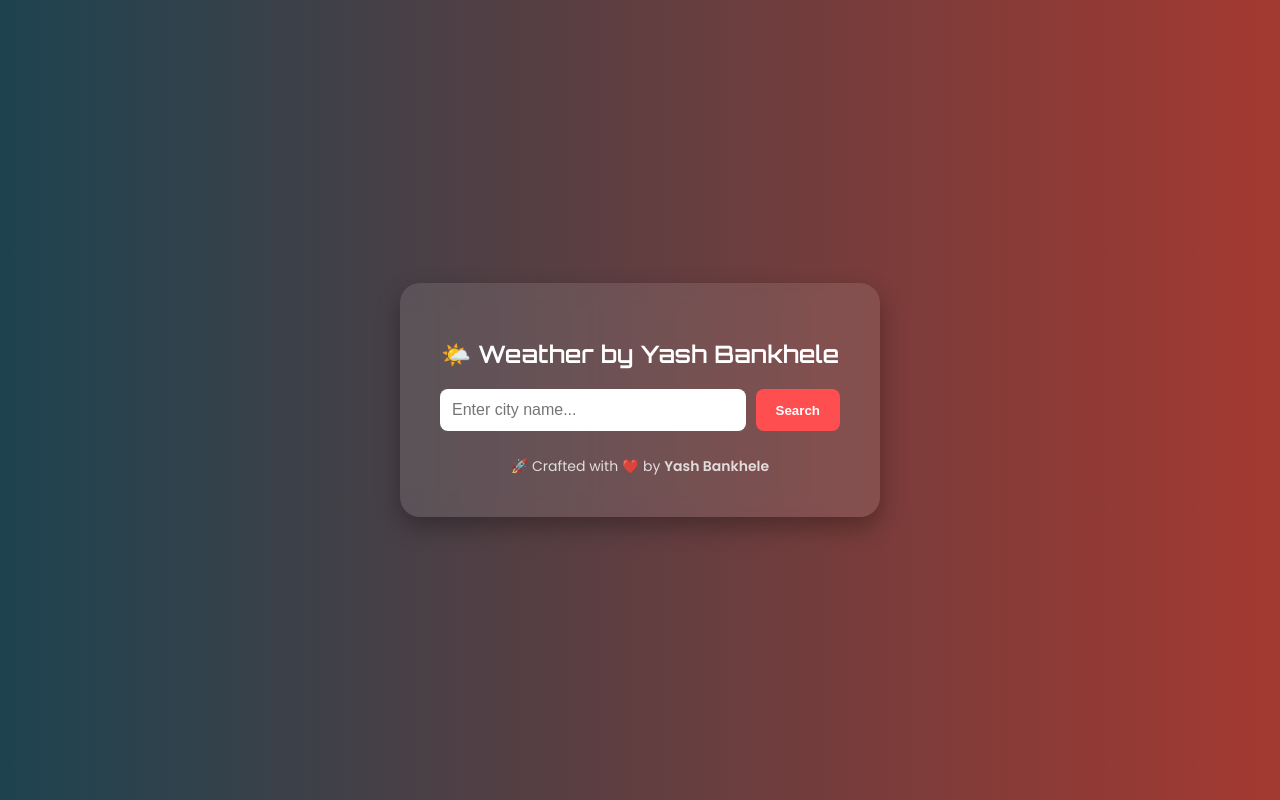
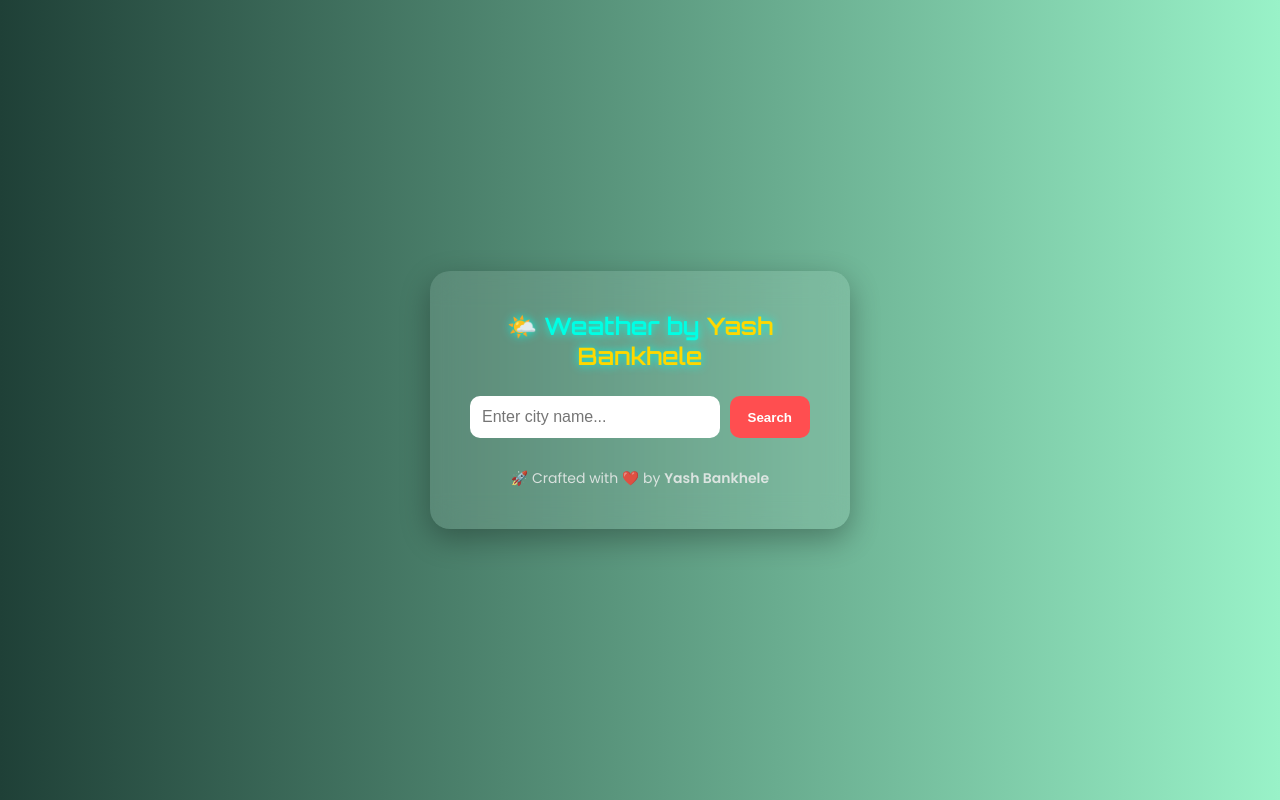
Before and after one commit to yashbankhele/ShoppingWebsite, a plain HTML site: page index.html in a window 1280 px wide. Drawn offline with Linux system fonts and the light colour scheme.

Commit message:
Update style.css

```diff
--- a/style.css
+++ b/style.css
@@ -1,37 +1,43 @@
-body {
+/* Reset */
+* {
   margin: 0;
   padding: 0;
+  box-sizing: border-box;
+}
+
+body {
   font-family: 'Poppins', sans-serif;
-  background: linear-gradient(to right, #1d4350, #a43931);
+  background: linear-gradient(to right, #1f4037, #99f2c8);
   height: 100vh;
   display: flex;
   justify-content: center;
   align-items: center;
+  color: #fff;
 }
 
 .container {
   background: rgba(255, 255, 255, 0.1);
+  backdrop-filter: blur(15px);
+  border-radius: 20px;
   padding: 40px;
-  border-radius: 20px;
-  backdrop-filter: blur(10px);
-  box-shadow: 0 10px 25px rgba(0,0,0,0.3);
   width: 90%;
-  max-width: 400px;
-  color: white;
+  max-width: 420px;
+  box-shadow: 0 10px 30px rgba(0,0,0,0.3);
   text-align: center;
-  animation: fadeIn 1s ease;
+  animation: fadeIn 1s ease-in;
 }
 
-h1 {
+.main-heading {
   font-family: 'Orbitron', sans-serif;
-  margin-bottom: 20px;
   font-size: 24px;
+  margin-bottom: 25px;
+  color: #00ffe5;
+  text-shadow: 0 0 10px #00ffe5;
 }
 
-.shrish {
-  color: #ffd700;
+.author-name {
+  color: gold;
   font-weight: bold;
-  letter-spacing: 1px;
 }
 
 .search-box {
@@ -43,38 +49,41 @@ h1 {
 input {
   flex: 1;
   padding: 12px;
+  border-radius: 10px;
   border: none;
-  border-radius: 8px;
   font-size: 16px;
 }
 
 button {
-  padding: 12px 20px;
+  padding: 12px 18px;
   border: none;
-  background: #ff4e50;
+  border-radius: 10px;
+  background-color: #ff4e50;
   color: white;
-  border-radius: 8px;
   font-weight: bold;
   cursor: pointer;
-  transition: background 0.3s;
+  transition: all 0.3s ease;
 }
 
 button:hover {
-  background: #e63946;
+  background-color: #00ffe5;
+  color: black;
+  box-shadow: 0 0 15px #00ffe5;
 }
 
 .weather-card {
-  animation: slideUp 0.5s ease forwards;
+  animation: slideUp 0.6s ease forwards;
+  opacity: 0;
 }
 
 .weather-card img {
-  width: 80px;
+  width: 90px;
   margin: 10px 0;
 }
 
 .weather-card p {
+  font-size: 16px;
   margin: 6px 0;
-  font-size: 16px;
 }
 
 .hidden {
@@ -82,9 +91,10 @@ button:hover {
 }
 
 footer {
-  margin-top: 20px;
+  margin-top: 30px;
   font-size: 14px;
-  opacity: 0.8;
+  opacity: 0.85;
+  color: #eee;
 }
 
 @keyframes fadeIn {
@@ -93,6 +103,6 @@ footer {
 }
 
 @keyframes slideUp {
-  from { opacity: 0; transform: translateY(40px); }
+  from { opacity: 0; transform: translateY(30px); }
   to { opacity: 1; transform: translateY(0); }
 }
```
